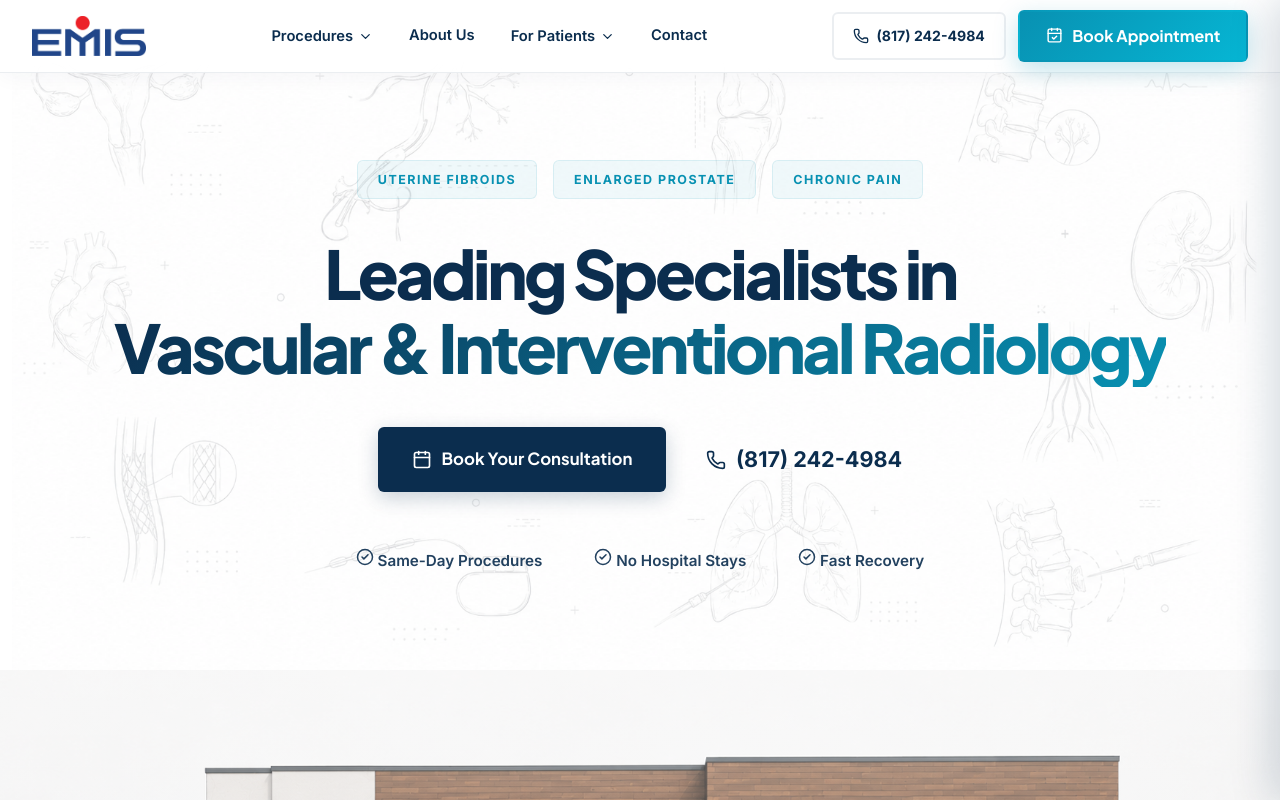
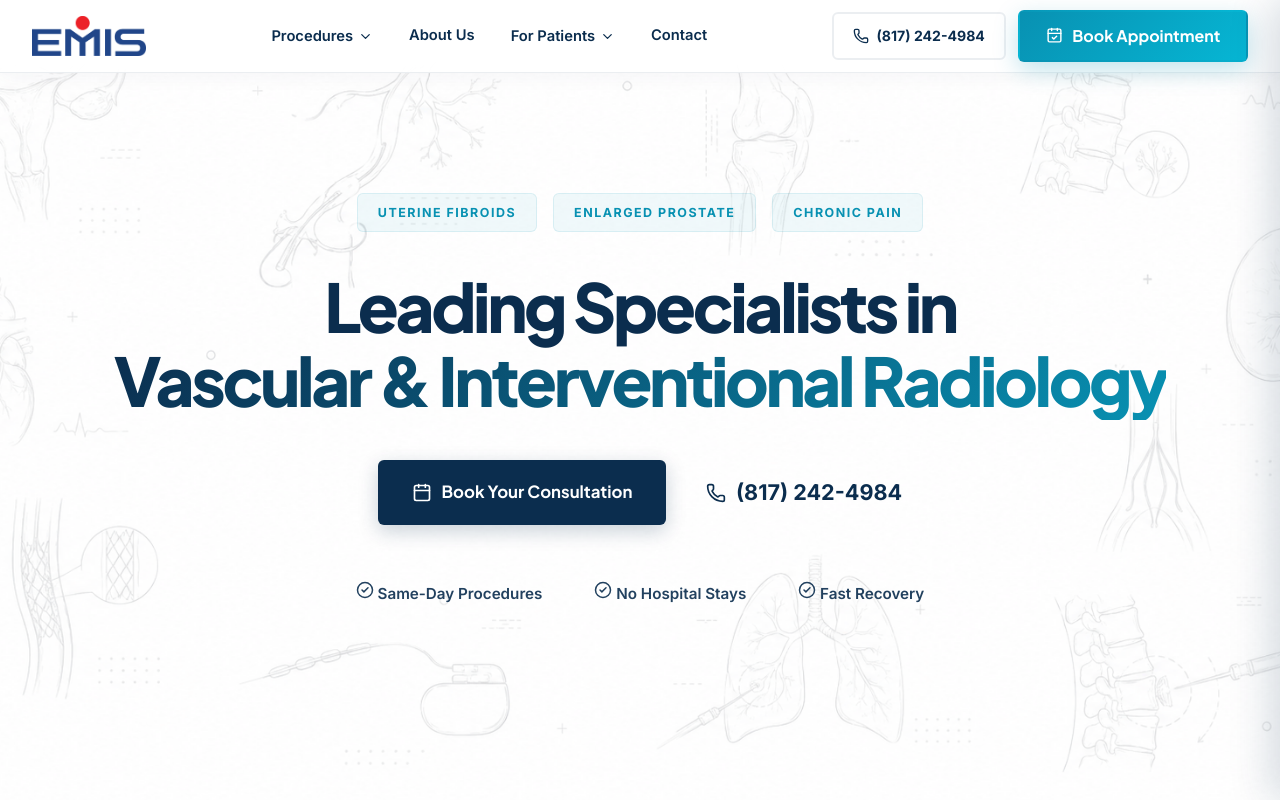
Before and after one commit to arya9779/emis, a Next.js app: page / in a window 1280 px wide. Shown: the top 800 px of the page. Built offline with nearby package versions, Linux system fonts and the light colour scheme.

Commit message:
design: make hero section full-screen and optimize image cover

```diff
--- a/src/app/page.module.css
+++ b/src/app/page.module.css
@@ -4,11 +4,12 @@
 
 .heroAnatomical {
   position: relative;
-  min-height: 80vh;
+  height: 100vh;
+  min-height: 600px;
   display: flex;
   align-items: center;
   justify-content: center;
-  padding: 10rem 1.5rem 6rem;
+  padding: 2rem 1.5rem;
   background: #fff;
   overflow: hidden;
 }
@@ -21,7 +22,7 @@
 }
 
 .heroDiagramImage {
-  object-fit: contain;
+  object-fit: cover;
   object-position: center;
 }
 
```
